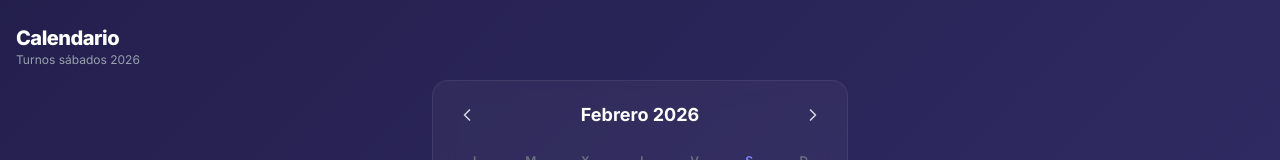
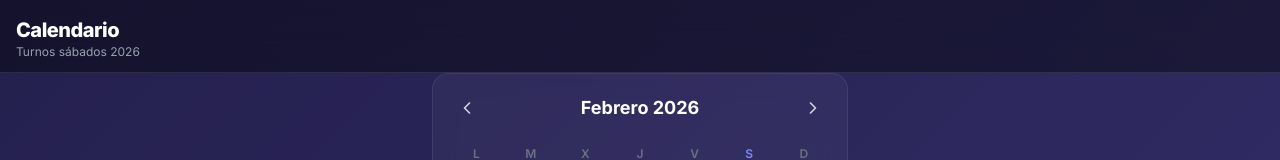
Before and after one commit to CEMA-desarrollo/turnos-app, a Next.js app: page /calendario in a window 1280 px wide. Shown: the top 160 px of the page. Built offline with nearby package versions, Linux system fonts and the light colour scheme; no server answers; the database is empty.

Commit message:
Refactor public headers into a shared Header component with global glassmorphism styling

```diff
--- a/app/calendario/page.tsx
+++ b/app/calendario/page.tsx
@@ -7,6 +7,7 @@ import { format, parseISO, startOfMonth, endOfMonth, eachDayOfInterval, isSaturd
 import { es } from 'date-fns/locale'
 import { ChevronLeft, ChevronRight } from 'lucide-react'
 import BottomNav from '@/components/BottomNav'
+import Header from '@/components/Header'
 import { RealtimeListener } from '@/components/RealtimeListener'
 
 interface Turno {
@@ -64,13 +65,7 @@ export default function CalendarioPage() {
     return (
         <div className="gradient-bg min-h-screen text-white pb-safe">
             <RealtimeListener />
-            {/* Header */}
-            <div className="sticky top-0 z-40 px-4" style={{ paddingTop: `max(env(safe-area-inset-top), 12px)` }}>
-                <div className="py-3">
-                    <h1 className="text-xl font-extrabold text-white tracking-tight">Calendario</h1>
-                    <p className="text-xs text-gray-400">Turnos sábados 2026</p>
-                </div>
-            </div>
+            <Header title="Calendario" subtitle="Turnos sábados 2026" />
 
             <div className="px-4 max-w-md mx-auto space-y-4">
                 {/* Month Navigator */}
--- a/app/page.tsx
+++ b/app/page.tsx
@@ -5,6 +5,7 @@ import { es } from 'date-fns/locale'
 import TurnoCard from '@/components/TurnoCard'
 import { RealtimeListener } from '@/components/RealtimeListener'
 import BottomNav from '@/components/BottomNav'
+import Header from '@/components/Header'
 import Link from 'next/link'
 import { Settings } from 'lucide-react'
 
@@ -50,18 +51,7 @@ export default async function HomePage() {
   return (
     <div className="gradient-bg min-h-screen text-white pb-safe">
       <RealtimeListener />
-      {/* Header */}
-      <div className="sticky top-0 z-40 px-4 pb-3 bg-black/40 backdrop-blur-xl border-b border-white/10" style={{ paddingTop: `max(env(safe-area-inset-top), 16px)` }}>
-        <div className="flex items-center justify-between">
-          <div>
-            <h1 className="text-xl font-extrabold text-white tracking-tight">Turnos Sábados</h1>
-            <p className="text-xs text-gray-400">Fisioterapia</p>
-          </div>
-          <Link href="/admin/login" className="p-2.5 glass rounded-xl text-gray-400 hover:text-white transition-colors">
-            <Settings size={18} />
-          </Link>
-        </div>
-      </div>
+      <Header title="Turnos Sábados" subtitle="Fisioterapia" showSettings />
 
       <div className="px-4 pt-2 space-y-6 max-w-md mx-auto">
         {/* Team Banner */}
--- /dev/null
+++ b/components/Header.tsx
@@ -0,0 +1,26 @@
+import Link from 'next/link'
+import { Settings } from 'lucide-react'
+
+interface HeaderProps {
+    title: string;
+    subtitle: string;
+    showSettings?: boolean;
+}
+
+export default function Header({ title, subtitle, showSettings = false }: HeaderProps) {
+    return (
+        <div className="sticky top-0 z-40 px-4 pb-3 bg-black/40 backdrop-blur-xl border-b border-white/10" style={{ paddingTop: `max(env(safe-area-inset-top), 16px)` }}>
+            <div className="flex items-center justify-between">
+                <div>
+                    <h1 className="text-xl font-extrabold text-white tracking-tight">{title}</h1>
+                    <p className="text-xs text-gray-400">{subtitle}</p>
+                </div>
+                {showSettings && (
+                    <Link href="/admin/login" className="p-2.5 glass rounded-xl text-gray-400 hover:text-white transition-colors">
+                        <Settings size={18} />
+                    </Link>
+                )}
+            </div>
+        </div>
+    )
+}
```
